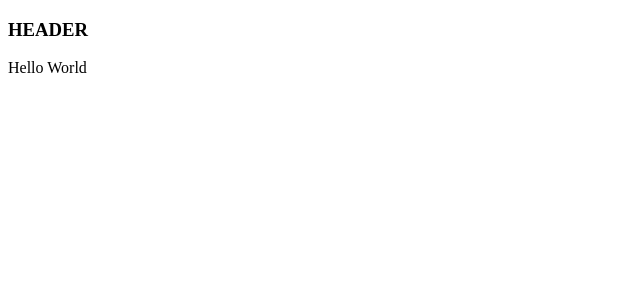
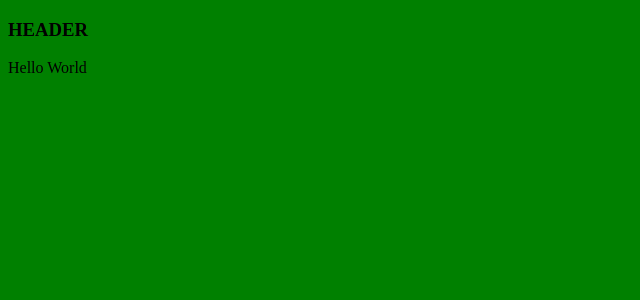
Before and after one commit to emrickgarrett/ReactNewsSite, a React app: page / in a window 1280 px wide. Shown: the top 300 px of the page, without its empty margins (0-640 px from the left). Built offline with nearby package versions, Linux system fonts and the light colour scheme.

Commit message:
Have added a css-loader to allow me to import standard css files

```diff
--- /dev/null
+++ b/css/index.css
@@ -0,0 +1,3 @@
+body{
+	background:green;
+}
--- a/index.html
+++ b/index.html
@@ -4,7 +4,7 @@
 	<head>
 		<meta charset = "UTF-8">
 		<title>React News Site</title>
-		<!-- Here is where I will import Stylesheets -->
+
 	</head>
 
 	<body>
--- a/jsx/App.jsx
+++ b/jsx/App.jsx
@@ -1,6 +1,9 @@
 import React from 'react';
 import ReactDOM from 'react-dom';
 import DefaultHeader from './components/header_components/default_header.jsx';
+
+var css = require("../css/index.css");
+
 
 class App extends React.Component{
 	constructor(){
--- a/package.json
+++ b/package.json
@@ -15,10 +15,12 @@
     "webpack-dev-server": "^1.16.2"
   },
   "devDependencies": {
+    "css-loader": "^0.26.1",
     "eslint": "^3.10.2",
     "eslint-config-standard": "^6.2.1",
     "eslint-plugin-promise": "^3.3.2",
     "eslint-plugin-react": "^6.7.1",
-    "eslint-plugin-standard": "^2.0.1"
+    "eslint-plugin-standard": "^2.0.1",
+    "style-loader": "^0.13.1"
   }
 }
--- a/webpack.config.js
+++ b/webpack.config.js
@@ -21,7 +21,8 @@ var config = {
 				query: {
 					presets: ['es2015', 'react']
 				}
-			}
+			},
+			{test: /\.css$/, loader: 'style-loader!css-loader' }
 		]
 	}
 };
```
